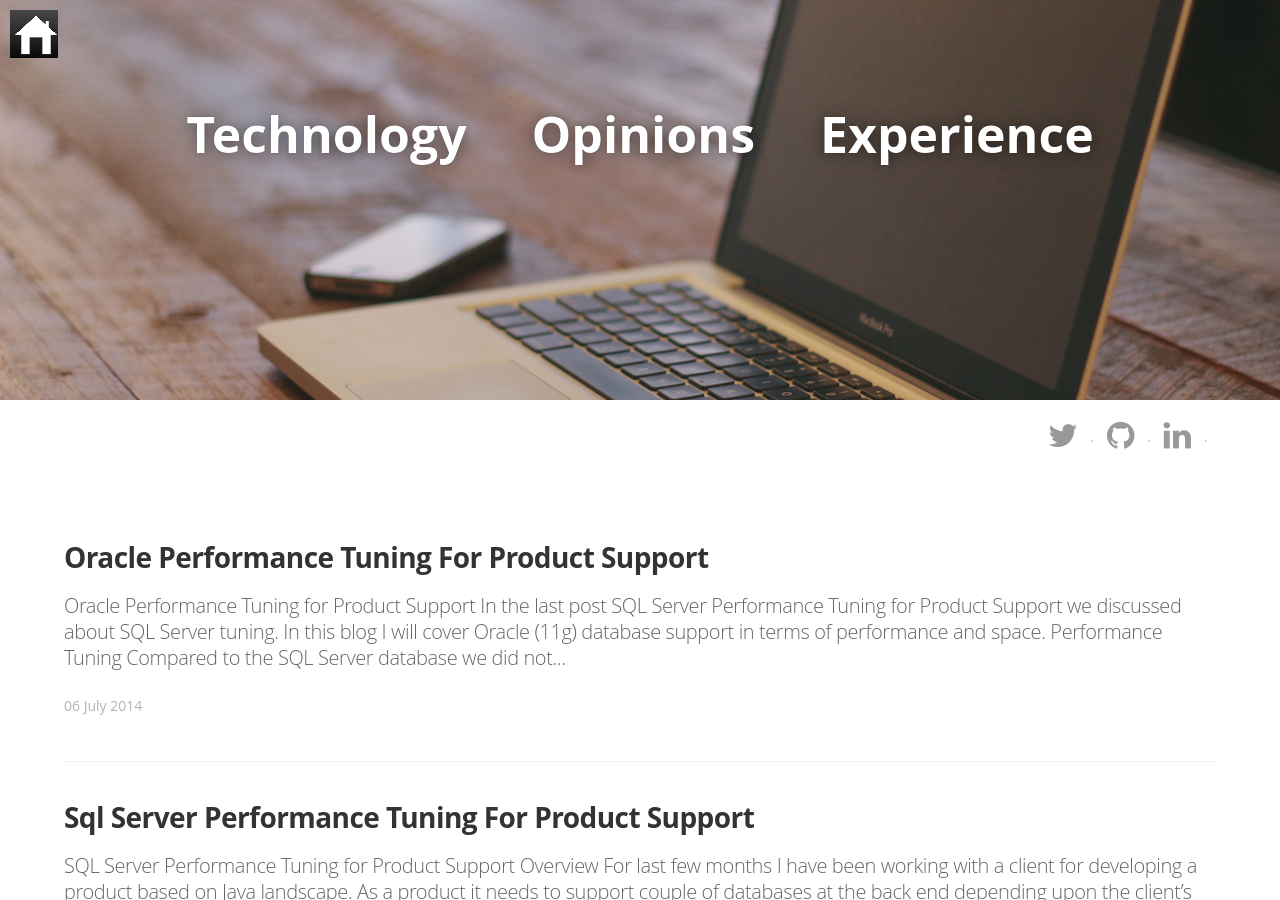
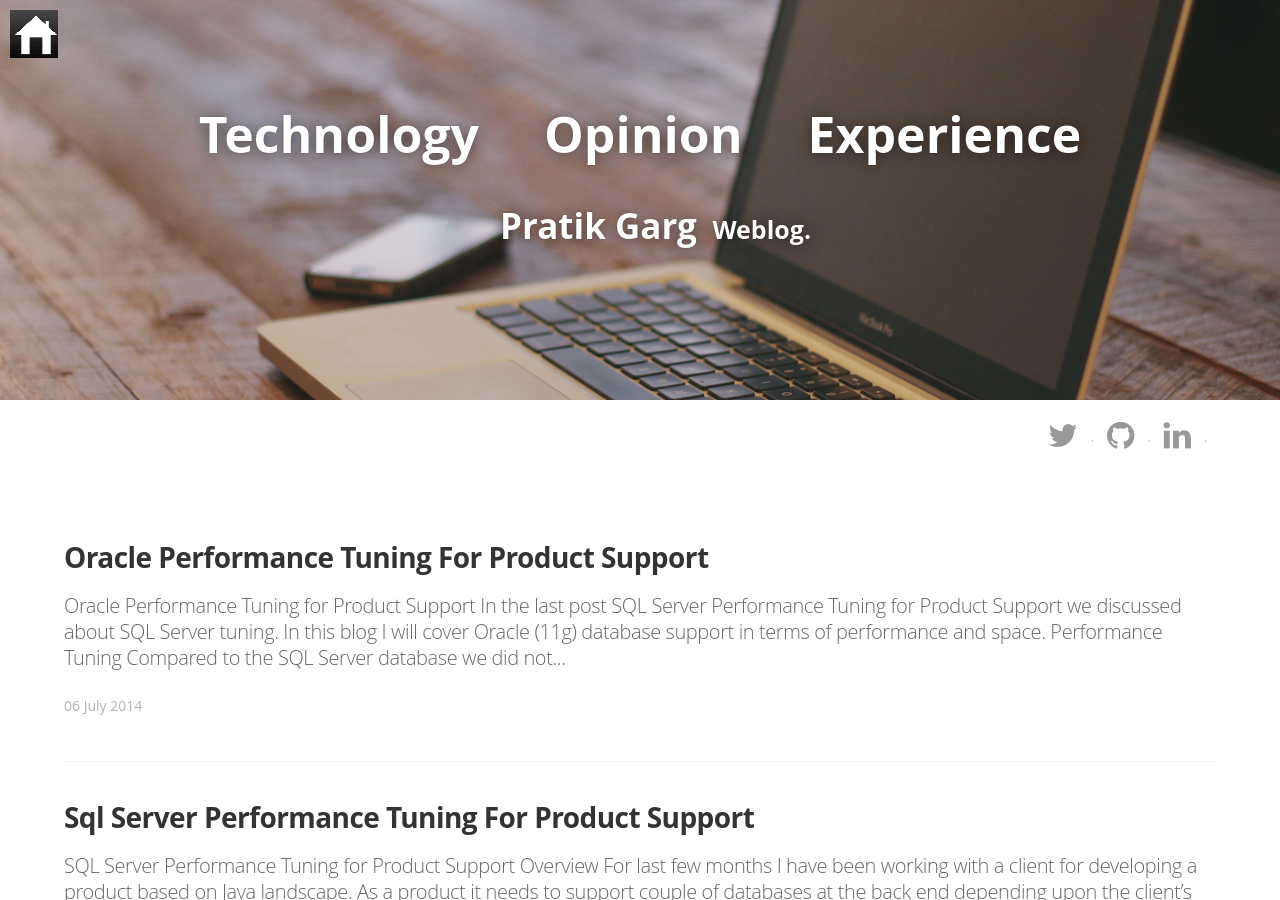
Before and after one commit to PratikGarg/pratikgarg.github.io, a Jekyll site: the page built from index.html, in a window 1280 px wide and 900 px high. Built offline with Jekyll 4.4.1, drawn with Linux system fonts in a browser that asks for light colours; nearby versions of some CDN libraries; some web fonts are replaced; Markdown is read by kramdown in place of the engine named in the settings; the list of posts is cut into pages by our own code.

Commit message:
Updated the header

```diff
--- a/_config.yml
+++ b/_config.yml
@@ -3,7 +3,7 @@ markdown: redcarpet
 highlighter: pygments
 
 # Site settings
-title: "Technology &nbsp; &nbsp;  Opinions &nbsp; &nbsp;  Experience"
+title: "Technology &nbsp; &nbsp;  Opinion &nbsp; &nbsp;  Experience"
 description: > # this means to ignore newlines until "email:"
 
 
--- a/index.html
+++ b/index.html
@@ -7,6 +7,8 @@ layout: default
 
 
      <h1 class="blog-title" style="color:white;margin-top:100px;text-align:center;font-weight:700;font-style:normal;font-size:50px;text-shadow: 0px 1px 16px rgba(0, 0, 0, 0.5), 0px 0px 1px rgba(0, 0, 0, 0.5);">{{ site.title }}</h1>
+     <span class="blog-title" style="color:white;margin-top:20px;margin-left:500px;font-weight:700;font-style:normal;font-size:35px;text-shadow: 0px 1px 16px rgba(0, 0, 0, 0.5), 0px 0px 1px rgba(0, 0, 0, 0.5);">Pratik Garg </span>
+      <span class="blog-title" style="color:white;margin-top:20px;font-weight:700;font-style:normal;font-size:25px;text-shadow: 0px 1px 16px rgba(0, 0, 0, 0.5), 0px 0px 1px rgba(0, 0, 0, 0.5);">&nbsp;Weblog.</span>
     </div>
 </div>
 
```
Also changed, not shown: 2 other files.
